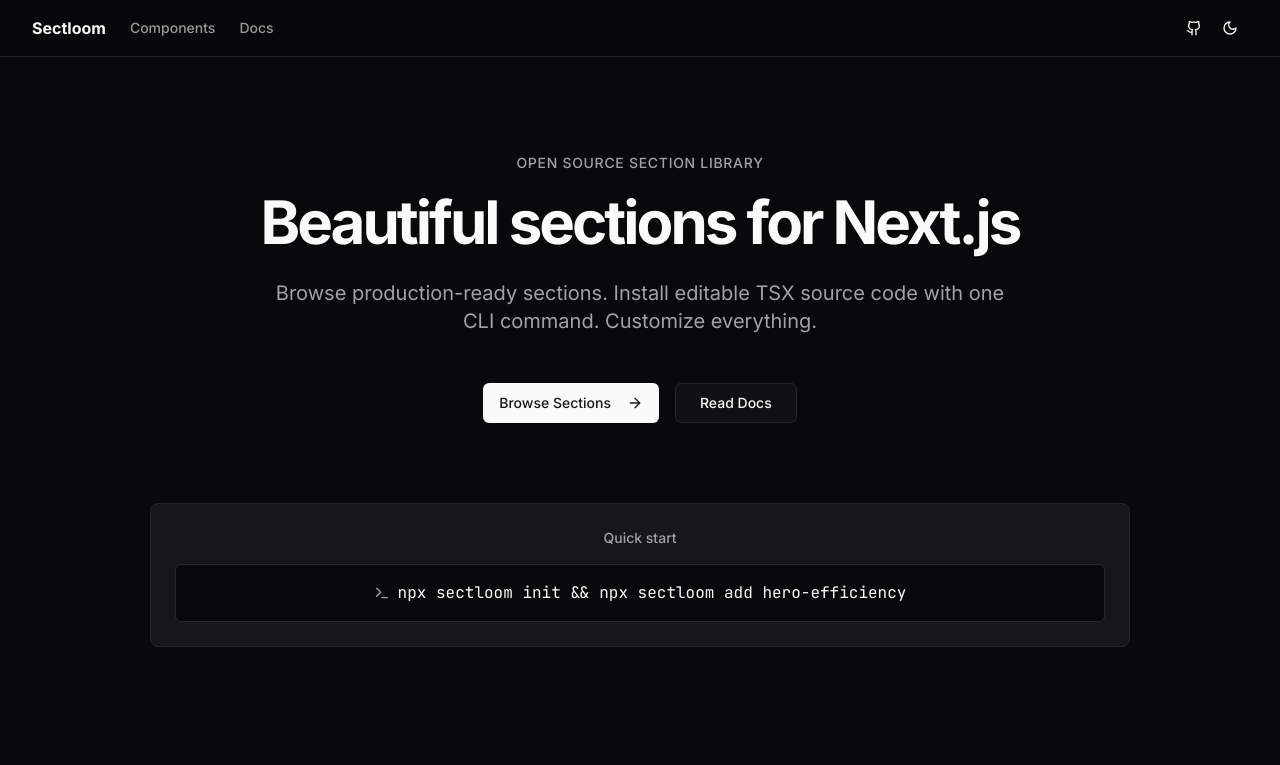
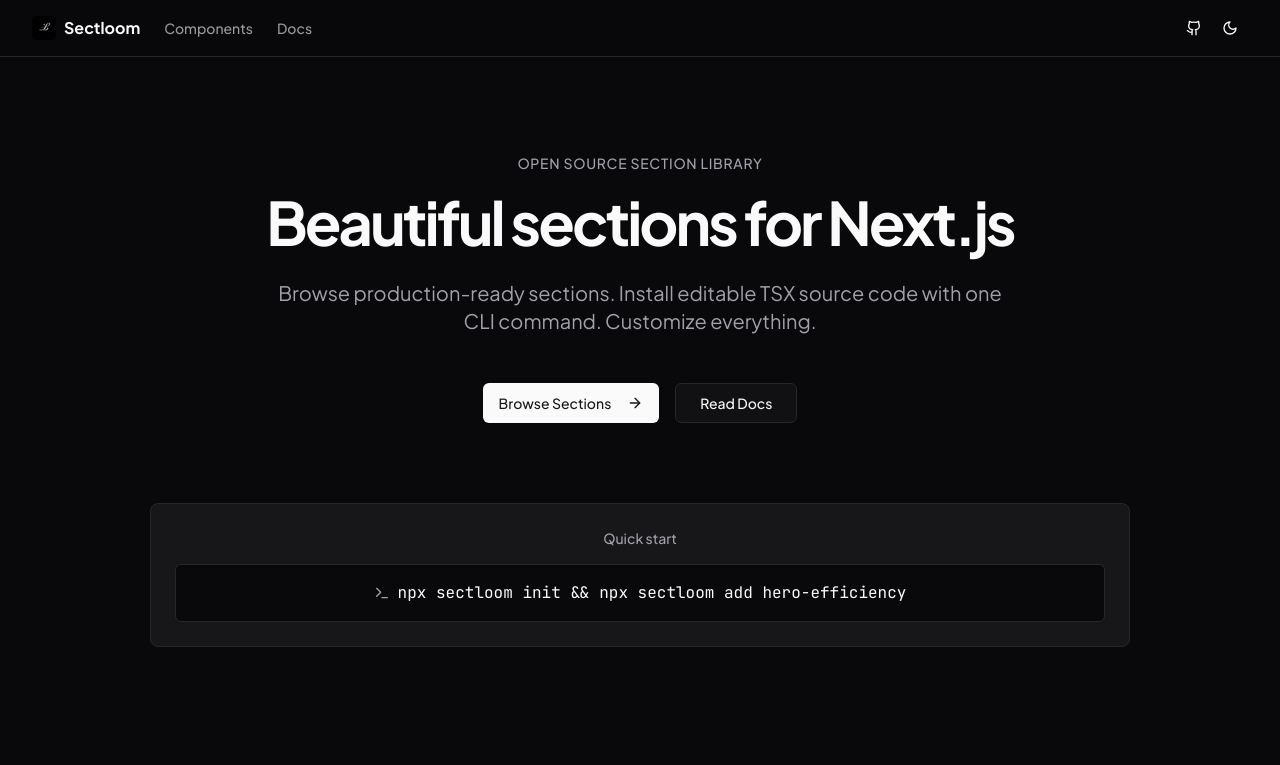
Before and after one commit to nasyx-rakeeb/sectloom, a Next.js app in the folder apps/web/: page / in a window 1280 px wide. Shown: the top 765 px of the page. Built offline with nearby package versions, Linux system fonts and the light colour scheme.

Commit message:
fix: remove logo from footer and adjust mobile nav padding

```diff
--- a/apps/web/src/app/layout.tsx
+++ b/apps/web/src/app/layout.tsx
@@ -1,12 +1,12 @@
 import type { Metadata } from 'next';
-import { Inter, JetBrains_Mono } from 'next/font/google';
+import { Plus_Jakarta_Sans, JetBrains_Mono } from 'next/font/google';
 import { ThemeProvider } from 'next-themes';
 import { TooltipProvider } from '@/components/ui/tooltip';
 import { SkipLink } from '@/components/layout/skip-link';
 import { siteConfig } from '@/config/site';
 import './globals.css';
 
-const inter = Inter({
+const fontSans = Plus_Jakarta_Sans({
   subsets: ['latin'],
   variable: '--font-sans',
 });
@@ -48,7 +48,7 @@
   return (
     <html lang="en" suppressHydrationWarning>
       <body
-        className={`${inter.className} ${inter.variable} ${fontMono.variable}`}
+        className={`${fontSans.className} ${fontSans.variable} ${fontMono.variable}`}
       >
         <ThemeProvider
           attribute="class"
--- a/apps/web/src/components/layout/mobile-nav.tsx
+++ b/apps/web/src/components/layout/mobile-nav.tsx
@@ -2,6 +2,7 @@
 
 import * as React from 'react';
 import Link from 'next/link';
+import Image from 'next/image';
 import { Menu } from 'lucide-react';
 import { siteConfig } from '@/config/site';
 import { Button } from '@/components/ui/button';
@@ -30,9 +31,10 @@
         <SheetTitle className="sr-only">Navigation Menu</SheetTitle>
         <Link
           href="/"
-          className="flex items-center"
+          className="flex items-center space-x-2 pl-6"
           onClick={() => setOpen(false)}
         >
+          <Image src="/logo.png" alt="Sectloom Logo" width={24} height={24} className="rounded-sm" />
           <span className="font-bold">{siteConfig.name}</span>
         </Link>
         <div className="my-4 h-[calc(100vh-8rem)] pb-10 pl-6">
--- a/apps/web/src/components/layout/site-header.tsx
+++ b/apps/web/src/components/layout/site-header.tsx
@@ -1,4 +1,5 @@
 import Link from 'next/link';
+import Image from 'next/image';
 import { siteConfig } from '@/config/site';
 import { ThemeToggle } from './theme-toggle';
 import { MobileNav } from './mobile-nav';
@@ -12,6 +13,7 @@
         <MobileNav />
         <div className="mr-4 hidden md:flex">
           <Link href="/" className="mr-6 flex items-center space-x-2">
+            <Image src="/logo.png" alt="Sectloom Logo" width={24} height={24} className="rounded-sm" />
             <span className="hidden font-bold sm:inline-block">
               {siteConfig.name}
             </span>
```
Also changed, not shown: apps/web/public/logo.png (added).
